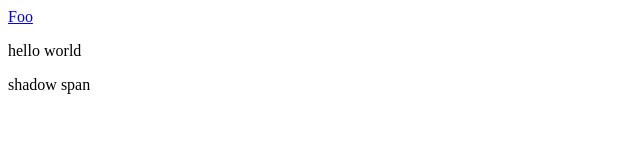
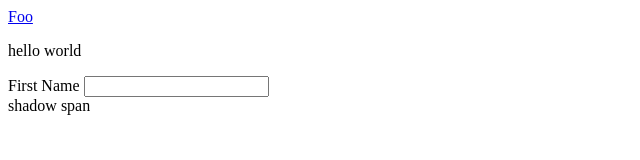
Before and after one commit to gtsop/webdriver-client.sh, a plain HTML site: page index.html in a window 1280 px wide. Shown: the whole page, without its empty margins (0-640 px from the left). Drawn offline with Linux system fonts and the light colour scheme.

```diff
--- a/index.html
+++ b/index.html
@@ -6,6 +6,11 @@
     <main>
         <a href="#foo">Foo</a>
         <p id="text">hello world</p>
+        <label>
+            First Name
+            <input type="text" name="first-name"/>
+        </label>
+
     </main>
     <section>
 
```
Also changed, not shown: 2 other files.
